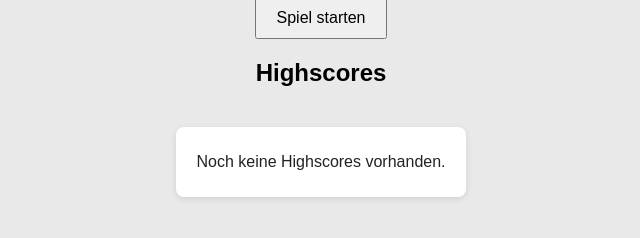
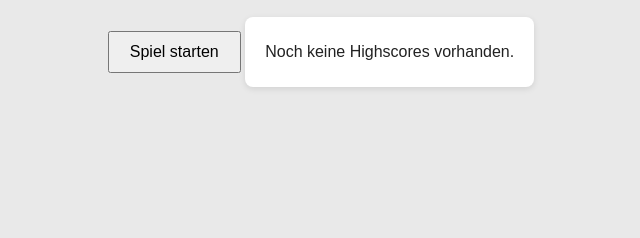
Before and after one commit to DomeHFU/Memory_Game, a plain HTML site: page index.html in a window 1280 px wide. Shown: the part 230-468 px from the top of the page, without its empty margins (319-959 px from the left). Drawn offline with Linux system fonts and the light colour scheme.

Commit message:
Fix HTML formatting and structure
Fixed the structure so it fits backend

```diff
--- a/index.html
+++ b/index.html
@@ -14,7 +14,6 @@
         <input type="text" id="player-name" placeholder="Name eingeben"><br>
         <button onclick="startGame()">Spiel starten</button>
 
-        <h2>Highscores</h2>
         <div id="highscore-list"></div>
     </div>
 
```
